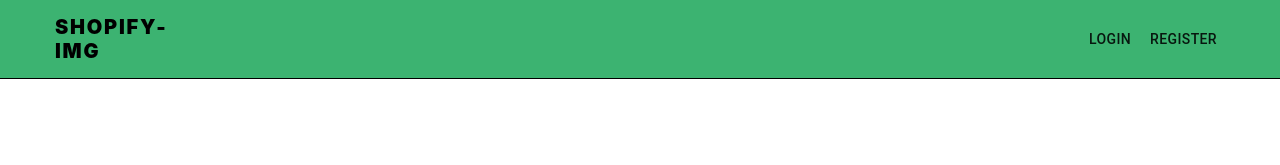
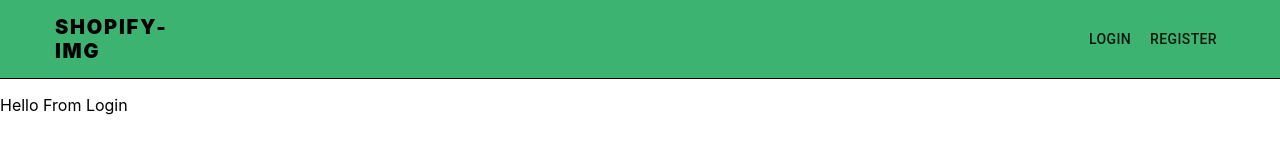
Before and after one commit to kutluduman/shopify-img, a React (Create React App) app in the folder client/: page /login in a window 1280 px wide. Shown: the top 165 px of the page. Built offline with nearby package versions, Linux system fonts and the light colour scheme.

Commit message:
Created Login and Register components

```diff
--- a/client/src/App.js
+++ b/client/src/App.js
@@ -1,8 +1,13 @@
 import Navbar from './components/Home/Navbar';
+import Login from './components/User/Login';
+
 
 function App() {
   return (
-    <Navbar/>
+    <div>
+      <Navbar/>
+      <Login/>
+    </div>
   );
 }
 
--- a/client/src/components/Home/Navbar.jsx
+++ b/client/src/components/Home/Navbar.jsx
@@ -1,5 +1,6 @@
 import styled from 'styled-components';
 import Button from '@material-ui/core/Button';
+
 
 
 const Nav = styled.div`
--- /dev/null
+++ b/client/src/components/User/Login.jsx
@@ -0,0 +1,10 @@
+
+
+
+const Login = () => {
+  return (
+      <p>Hello From Login</p>
+  )
+}
+
+export default Login;
```
Also changed, not shown: client/src/components/User/Register.jsx (added, +11 -0 lines), 1 other file (tests, documents, lock files or other folders).
